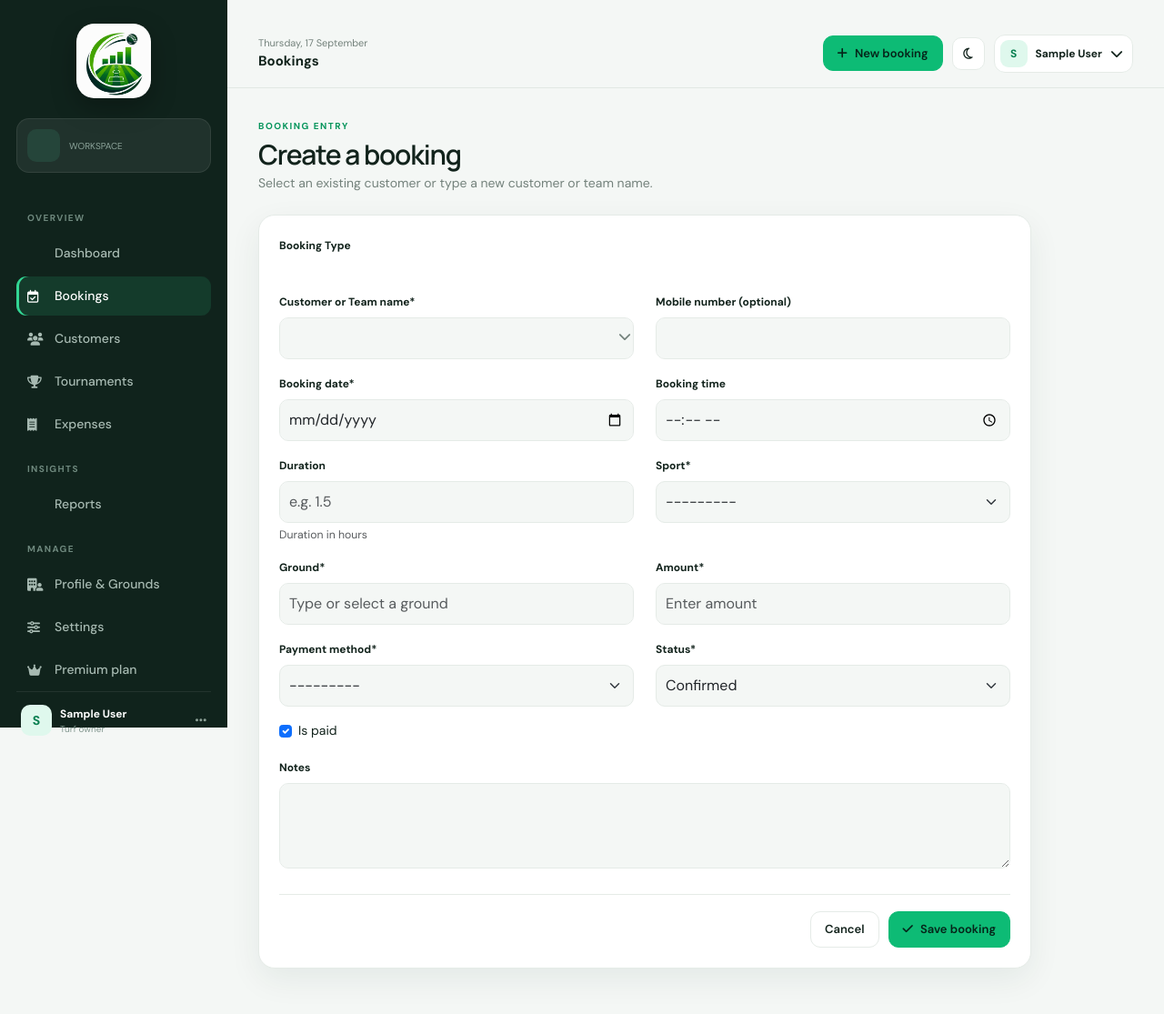
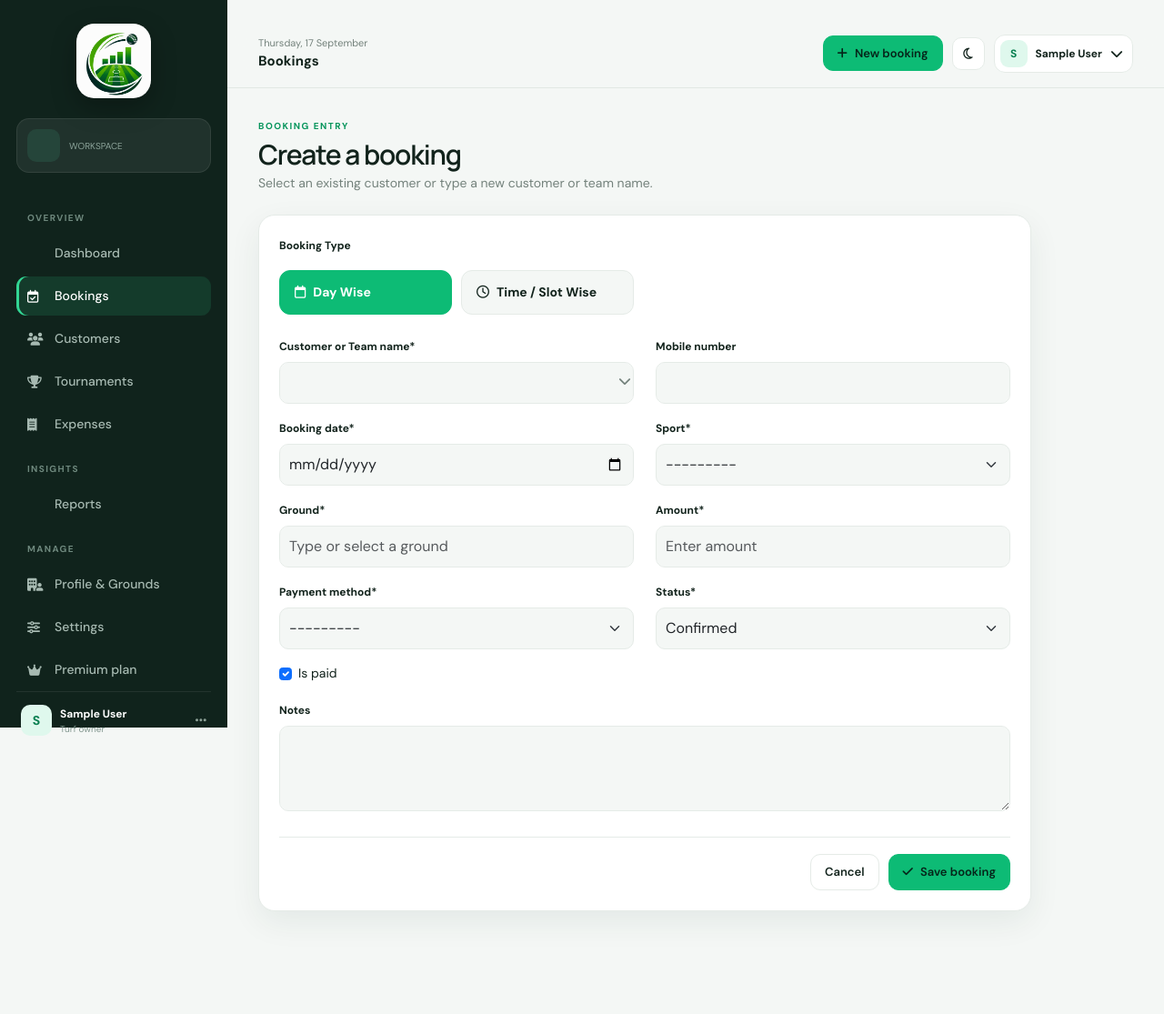
Before and after one commit to ebi1116/turfiq, a Django app: page /bookings/add/ in a window 1280 px wide. Shown: the whole page at 91% size. After the commit the page ends 1004 px from the top, so only its background shows below. Run offline with Django 5.2, Linux system fonts and the light colour scheme; the visitor is signed in with stand-in values (Sample User, id 1); data that the repository does not hold is empty; some libraries are stand-ins or nearby versions.

Commit message:
Manual booking Fixed

```diff
--- a/bookings/forms.py
+++ b/bookings/forms.py
@@ -24,7 +24,7 @@ class CustomerForm(forms.ModelForm):
 
 class BookingForm(forms.ModelForm):
     customer_name = forms.CharField(max_length=120, label="Customer or Team name", widget=forms.TextInput(attrs={"autocomplete": "off", "role": "combobox", "aria-autocomplete": "list", "aria-controls": "customerSuggestions"}))
-    customer_phone = forms.CharField(max_length=20, required=False, label="Mobile number (optional)")
+    customer_phone = forms.CharField(max_length=20, required=False, label="Mobile number")
     ground = forms.CharField(
         label="Ground",
         widget=forms.TextInput(attrs={"list": "ground-options", "autocomplete": "off", "placeholder": "Type or select a ground"}),
@@ -49,12 +49,16 @@ class BookingForm(forms.ModelForm):
         self._user = user
         super().__init__(*args, **kwargs)
         self.order_fields(("customer_name", "customer_phone", "booking_type", "booking_date", "booking_time", "duration", "sport", "ground", "amount", "payment_method", "status", "is_paid", "notes"))
-        self.fields["booking_type"].widget = forms.RadioSelect()
+        # Reuse the model field choices when replacing the default select widget.
+        # A bare RadioSelect has no choices and would render an empty toggle.
+        self.fields["booking_type"].widget = forms.RadioSelect(choices=self.fields["booking_type"].choices)
         self.fields["booking_type"].required = False
         self.fields["booking_time"].required = False
         self.fields["duration"].required = False
         if not self.is_bound and not self.instance.pk:
             self.initial["booking_type"] = "DAY"
+        for field_name in ("booking_date", "sport", "ground", "amount", "payment_method", "status"):
+            self.fields[field_name].label = self.fields[field_name].label.rstrip(" *")
         if self.instance and self.instance.pk and self.instance.customer_id:
             self.fields["customer_name"].initial = self.instance.customer.name
             self.fields["customer_phone"].initial = self.instance.customer.phone
--- a/templates/bookings/form.html
+++ b/templates/bookings/form.html
@@ -3,7 +3,7 @@
 {% block extra_head %}<style>
 .booking-type-toggle{display:flex;gap:10px;flex-wrap:wrap;margin:10px 0 24px}.booking-type-toggle input{position:absolute;opacity:0;pointer-events:none}.booking-type-toggle label{min-width:190px;padding:13px 16px;border:1px solid var(--line);border-radius:12px;background:var(--canvas);font-weight:800;cursor:pointer}.booking-type-toggle input:checked+label{background:var(--primary);border-color:var(--primary);color:#fff}.customer-combobox{position:relative}.customer-combobox input{padding-right:42px}.customer-combobox-toggle{position:absolute;right:4px;top:31px;width:36px;height:36px;border:0;background:transparent;color:var(--muted);border-radius:9px}.customer-suggestions{position:absolute;z-index:1050;top:calc(100% - 12px);left:0;right:0;max-height:240px;overflow-y:auto;padding:6px;background:var(--surface);border:1px solid var(--line);border-radius:12px;box-shadow:0 14px 32px rgba(15,23,42,.16)}.customer-suggestion{display:flex;width:100%;align-items:center;justify-content:space-between;gap:12px;padding:10px 12px;border:0;border-radius:8px;background:transparent;text-align:left;color:var(--ink)}.customer-suggestion:hover,.customer-suggestion.active{background:var(--primary);color:#fff}.customer-suggestion small{color:inherit;opacity:.72}.customer-no-match{padding:10px 12px;color:var(--muted);font-size:.9rem}@media(max-width:575px){.booking-type-toggle label{min-width:0;flex:1;font-size:13px;padding:12px 10px}}
 </style>{% endblock %}
-{% block content %}<section class="page-title"><div><span class="eyebrow">BOOKING ENTRY</span><h1>{% if object %}Edit booking{% else %}Create a booking{% endif %}</h1><p>Select an existing customer or type a new customer or team name.</p></div></section>
+{% block content %}<!-- Mobile number (optional) --><section class="page-title"><div><span class="eyebrow">BOOKING ENTRY</span><h1>{% if object %}Edit booking{% else %}Create a booking{% endif %}</h1><p>Select an existing customer or type a new customer or team name.</p></div></section>
 <article class="panel form-panel"><form method="post">{% csrf_token %}<label class="form-label fw-bold">Booking Type</label><div class="booking-type-toggle">{% for radio in form.booking_type %}{{ radio.tag }}<label for="{{ radio.id_for_label }}">{% if radio.data.value == 'DAY' %}<i class="fa-regular fa-calendar me-2"></i>{% else %}<i class="fa-regular fa-clock me-2"></i>{% endif %}{{ radio.choice_label }}</label>{% endfor %}</div>{% if form.booking_type.errors %}<div class="text-danger small">{{ form.booking_type.errors }}</div>{% endif %}
 <div class="row"><div class="col-md-6 customer-combobox" id="customerCombobox">{{ form.customer_name|as_crispy_field }}<button class="customer-combobox-toggle" id="customerComboboxToggle" type="button" aria-label="Show customers" aria-expanded="false"><i class="fa-solid fa-chevron-down"></i></button><div class="customer-suggestions d-none" id="customerSuggestions" role="listbox"></div></div><div class="col-md-6">{{ form.customer_phone|as_crispy_field }}</div><div class="col-md-6">{{ form.booking_date|as_crispy_field }}</div><div class="col-md-6 slot-only">{{ form.booking_time|as_crispy_field }}</div><div class="col-md-6 slot-only">{{ form.duration|as_crispy_field }}</div><div class="col-md-6">{{ form.sport|as_crispy_field }}</div><div class="col-md-6">{{ form.ground|as_crispy_field }}</div><div class="col-md-6">{{ form.amount|as_crispy_field }}</div><div class="col-md-6">{{ form.payment_method|as_crispy_field }}</div><div class="col-md-6">{{ form.status|as_crispy_field }}</div><div class="col-md-6">{{ form.is_paid|as_crispy_field }}</div><div class="col-12">{{ form.notes|as_crispy_field }}</div></div><div class="form-actions"><a href="{% url 'booking-list' %}" class="btn btn-light">Cancel</a><button class="btn btn-primary"><i class="fa-solid fa-check me-2"></i>Save booking</button></div></form></article>
 <datalist id="duration-options"><option value="0.5"><option value="1"><option value="1.5"><option value="2"><option value="2.5"><option value="3"></datalist><datalist id="ground-options">{% for ground in form.ground_options %}<option value="{{ ground }}">{% endfor %}</datalist>{{ customer_options|json_script:"customer-options-data" }}{% endblock %}
```
